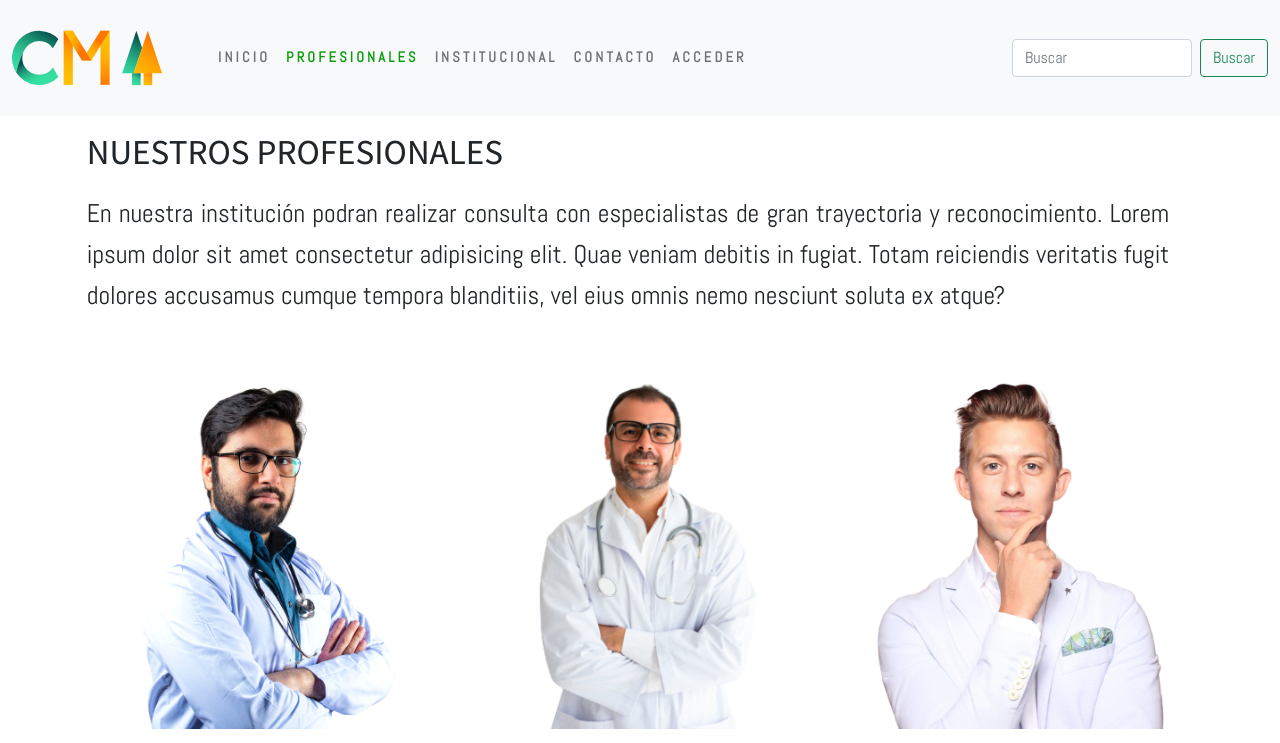
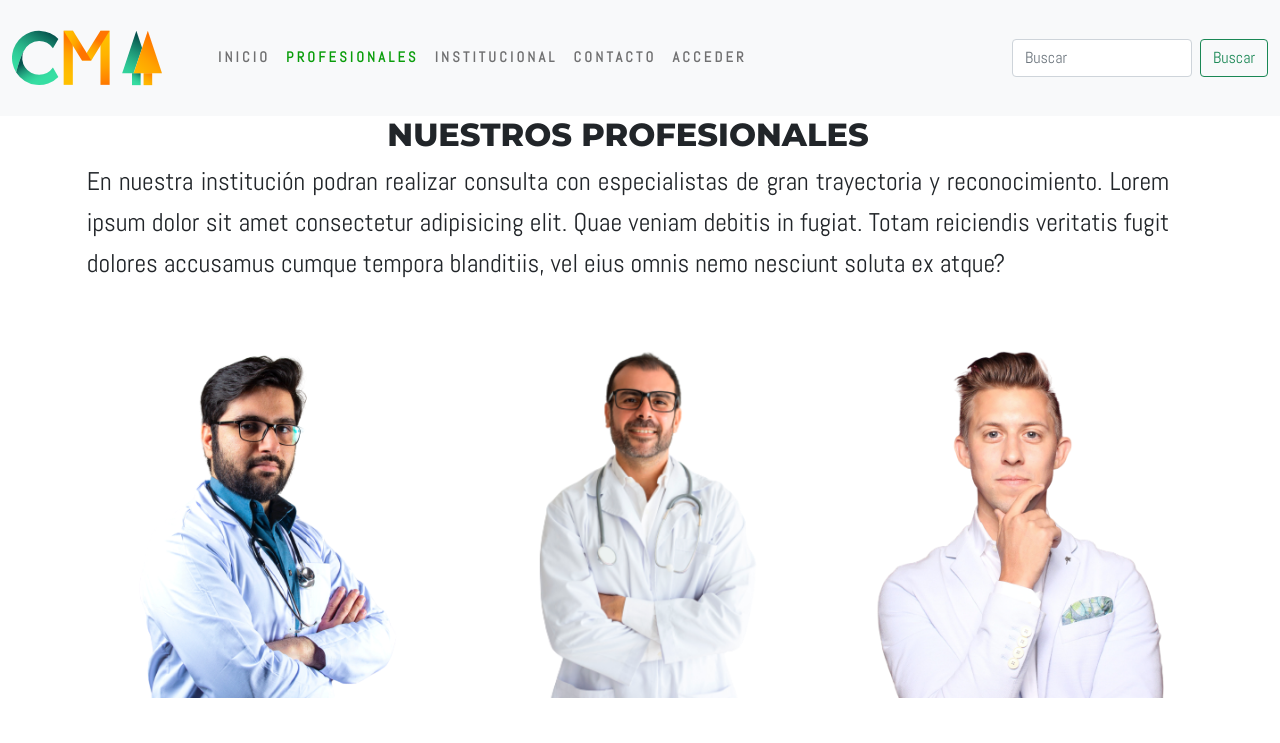
Before and after one commit to nikoroude/coopmedica, a website: page pages/profesionales.html in a window 1280 px wide. Shown: the top 743 px of the page. Drawn offline with nearby package versions, Linux system fonts and the light colour scheme.

Commit message:
agregando sass

```diff
--- a/assets/css/style.css
+++ b/assets/css/style.css
@@ -291,7 +291,9 @@
     text-align: center;
 }
 
-
+.medicList__tittle {
+    font-size: 2rem;
+}
 
 
 
--- a/pages/profesionales.html
+++ b/pages/profesionales.html
@@ -68,7 +68,7 @@
 
         <section class="row container__medicList">
             <div class="row medicList__text">
-                <h1 class="medicList__tittle fontTittle">NUESTROS PROFESIONALES</h1>
+                <h1 class="medicList__tittle fontLogo">NUESTROS PROFESIONALES</h1>
                 <p class="info__medic">En nuestra institución podran realizar consulta con especialistas de gran
                     trayectoria
                     y
```
